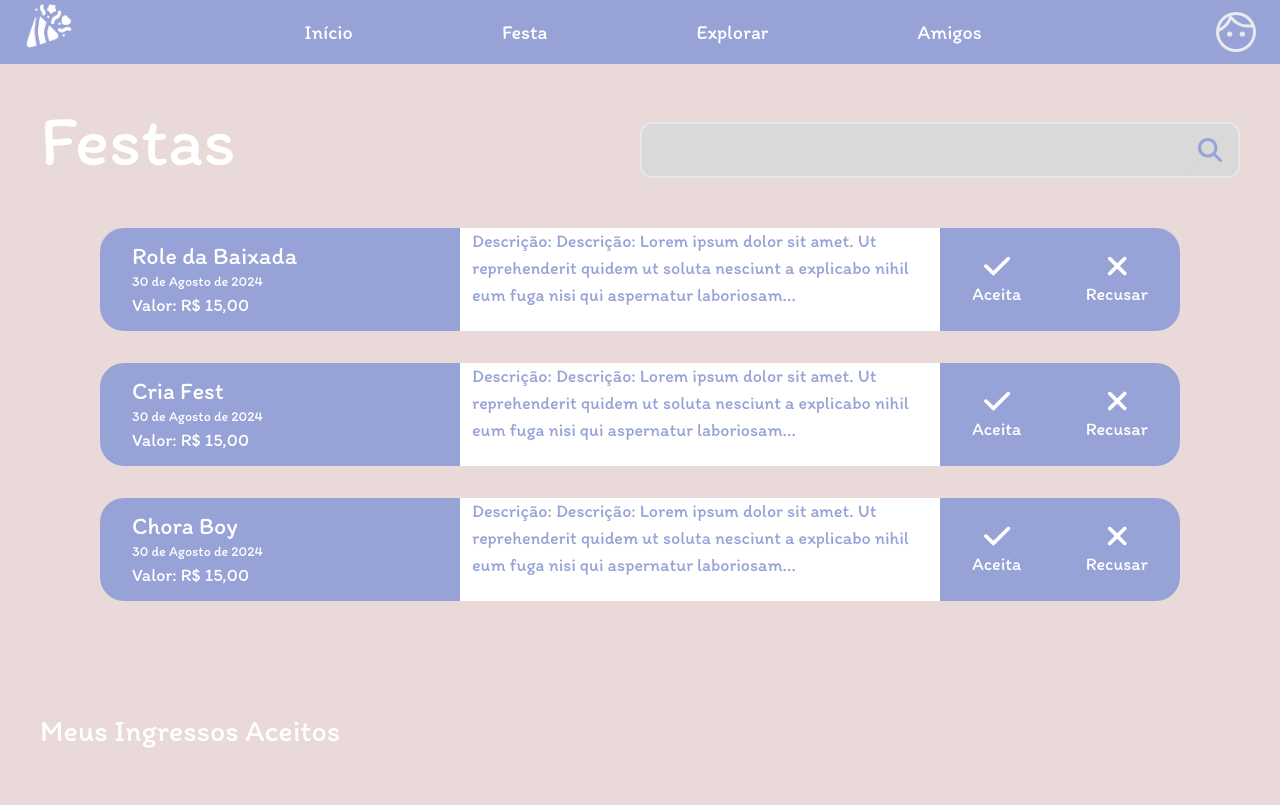
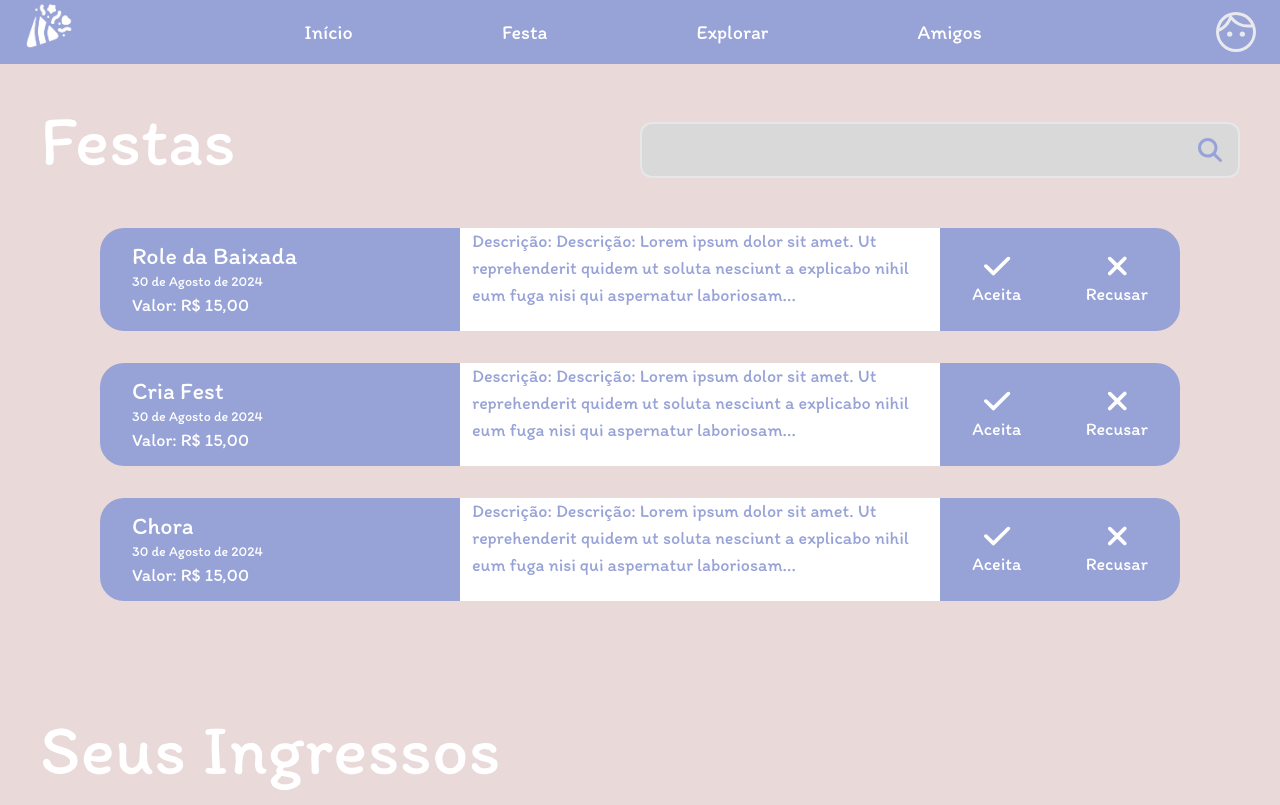
Before and after one commit to RafhaelMilanes/Front-end-PI, a Next.js app in the folder festa-pi-iesb/: page /festas in a window 1280 px wide. Built offline with nearby package versions, Linux system fonts and the light colour scheme.

Commit message:
ajuste de função

```diff
--- a/festa-pi-iesb/src/components/ui/ticket.tsx
+++ b/festa-pi-iesb/src/components/ui/ticket.tsx
@@ -37,7 +37,7 @@ export const Ticket = ({ onTicketAccepted }) => {
         "Descrição: Lorem ipsum dolor sit amet. Ut reprehenderit quidem ut soluta nesciunt a explicabo nihil eum fuga nisi qui aspernatur laboriosam...",
     },
     {
-      title: "Chora Boy",
+      title: "Chora",
       date: "30 de Agosto de 2024",
       value: "R$ 15,00",
       description:
@@ -162,7 +162,7 @@ export const Ticket = ({ onTicketAccepted }) => {
       {/* Exibe os ingressos aceitos */}
       <div className="pt-10">
         <div className="items-center w-full pt-10 px-10 grid-rows-[repeat(auto-fit,minmax(50px,1fr))] grid-cols-[repeat(auto-fit,minmax(300px,1fr))]">
-          <h1 className="text-white text-3xl">Meus Ingressos Aceitos</h1>
+          <h1 className="text-white pb-5 text-7xl">Seus Ingressos</h1>
           <ul>
             {acceptedTickets.map((ticket, index) => (
               <li
```
